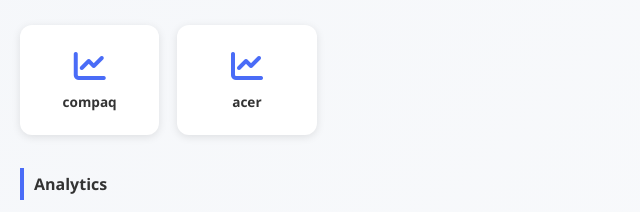
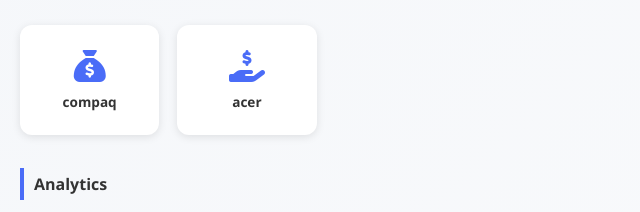
Before and after one commit to cape-classifieds/dashboard, a plain HTML site: page index.html in a window 1280 px wide. Shown: the part 198-410 px from the top of the page, 0-640 px from the left. Drawn offline with Linux system fonts and the light colour scheme.

Commit message:
Update index.html

```diff
--- a/index.html
+++ b/index.html
@@ -33,12 +33,12 @@
             <div class="category-title">Localhost</div>
 
             <a href="http://192.168.0.4" target="_blank" class="card" data-name="compaq">
-                <i class="fa fa-line-chart" aria-hidden="true"></i>
+                <i class="fas fa-sack-dollar"></i>
                 <span class="label">compaq</span>
             </a>
 
             <a href="http://192.168.0.23" target="_blank" class="card" data-name="acer">
-                <i class="fa fa-line-chart" aria-hidden="true"></i>
+                <i class="fas fa-hand-holding-usd"></i>
                 <span class="label">acer</span>
             </a
 <!----------------------------------->
```
